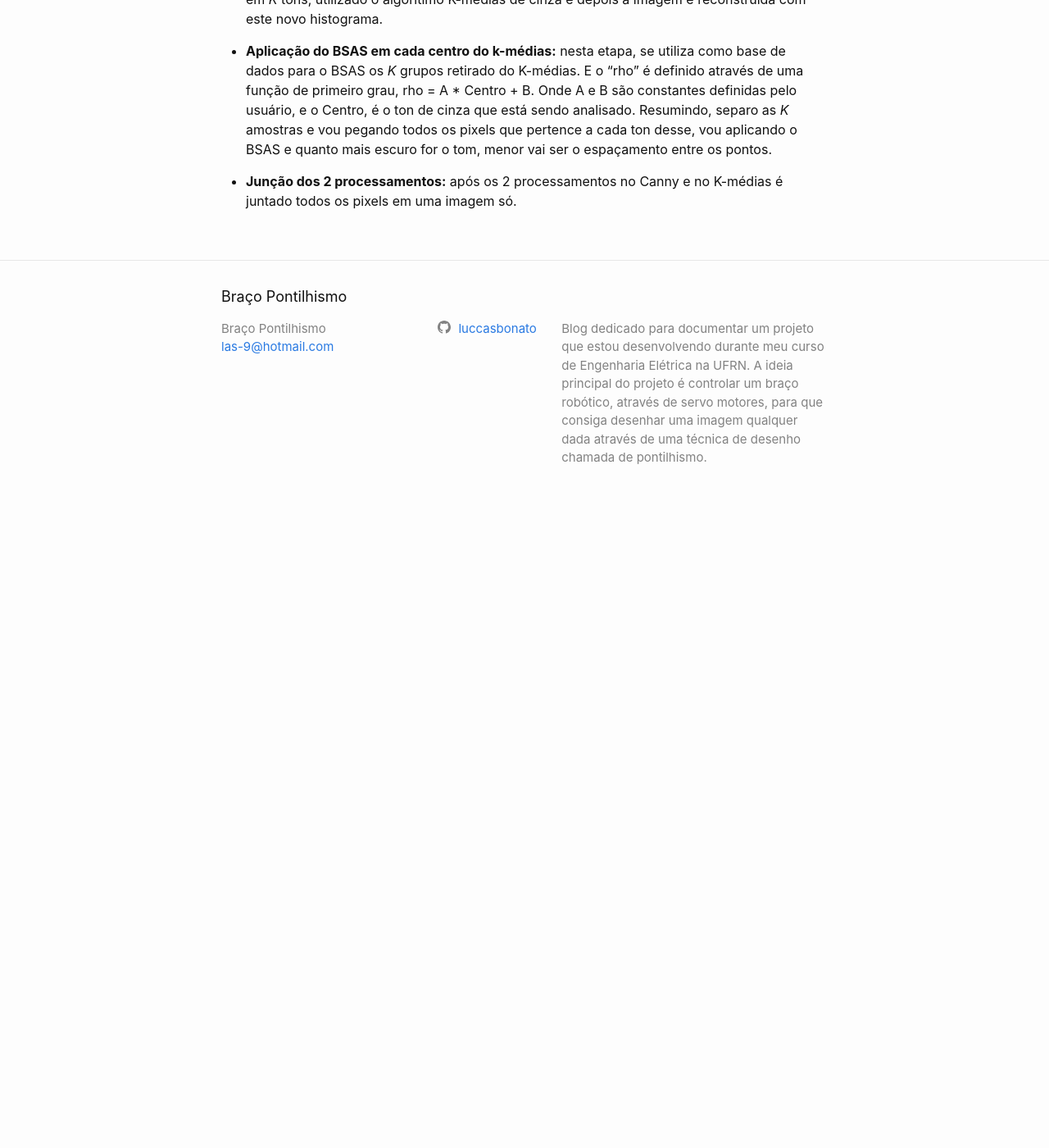
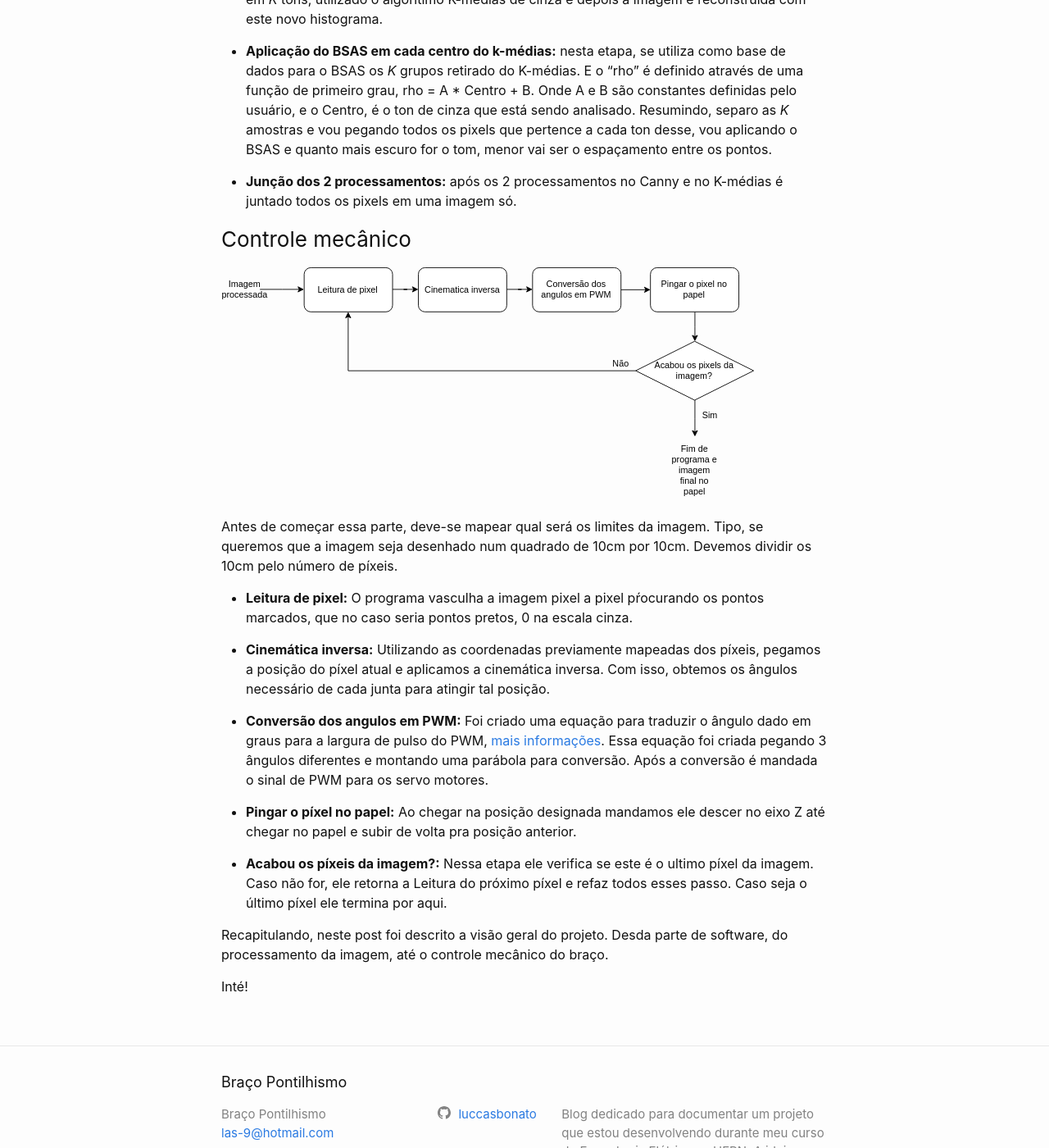
Before and after one commit to bracopontilhismo/bracopontilhismo.github.io, a Jekyll site: the page built from _posts/2018-10-14-Visao-Geral.md, in a window 1280 px wide and 1400 px high, scrolled down 1644 px. Shown: the whole window at 82% size. Built offline with Jekyll 4.4.1, drawn with Linux system fonts in a browser that asks for light colours; comment, search, counter and statistics services are not loaded; before the commit the page ends 2274 px from its top, so only the background shows below that.

Commit message:
segundo post

```diff
--- a/_posts/2018-10-14-Visao-Geral.md
+++ b/_posts/2018-10-14-Visao-Geral.md
@@ -31,3 +31,23 @@ A figura abaixo mostra fluxograma do processo. Para ser mais didático a visão
 - **Aplicação do BSAS em cada centro do k-médias:** nesta etapa, se utiliza como base de dados para o BSAS os *K* grupos retirado do K-médias. E o "rho" é definido através de uma função de primeiro grau, rho = A * Centro + B. Onde A e B são constantes definidas pelo usuário, e o Centro, é o ton de cinza que está sendo analisado. Resumindo, separo as *K* amostras e vou pegando todos os pixels que pertence a cada ton desse, vou aplicando o BSAS e quanto mais escuro for o tom, menor vai ser o espaçamento entre os pontos.
 
 - **Junção dos 2 processamentos:** após os 2 processamentos no Canny e no K-médias é juntado todos os pixels em uma imagem só.
+
+### Controle mecânico
+
+<img src="/images/visao-geral/visao-geral2-2.svg" alt="Controle mecânico" width="650"/>
+
+Antes de começar essa parte, deve-se mapear qual será os limites da imagem. Tipo, se queremos que a imagem seja desenhado num quadrado de 10cm por 10cm. Devemos dividir os 10cm pelo número de píxeis.
+
+- **Leitura de pixel:** O programa vasculha a imagem pixel a pixel pŕocurando os pontos marcados, que no caso seria pontos pretos, 0 na escala cinza.
+
+- **Cinemática inversa:** Utilizando as coordenadas previamente mapeadas dos píxeis, pegamos a posição do píxel atual e aplicamos a cinemática inversa. Com isso, obtemos os ângulos necessário de cada junta para atingir tal posição.
+
+- **Conversão dos angulos em PWM:** Foi criado uma equação para traduzir o ângulo dado em graus para a largura de pulso do PWM, [mais informações](http://home.roboticlab.eu/pt/examples/motor/servo). Essa equação foi criada pegando 3 ângulos diferentes e montando uma parábola para conversão. Após a conversão é mandada o sinal de PWM para os servo motores.
+
+- **Pingar o píxel no papel:** Ao chegar na posição designada mandamos ele descer no eixo Z até chegar no papel e subir de volta pra posição anterior.
+
+- **Acabou os píxeis da imagem?:** Nessa etapa ele verifica se este é o ultimo píxel da imagem. Caso não for, ele retorna a Leitura do próximo píxel e refaz todos esses passo. Caso seja o último píxel ele termina por aqui.
+
+Recapitulando, neste post foi descrito a visão geral do projeto. Desda parte de software, do processamento da imagem, até o controle mecânico do braço.
+
+Inté!
```
Also changed, not shown: 2 other files.
